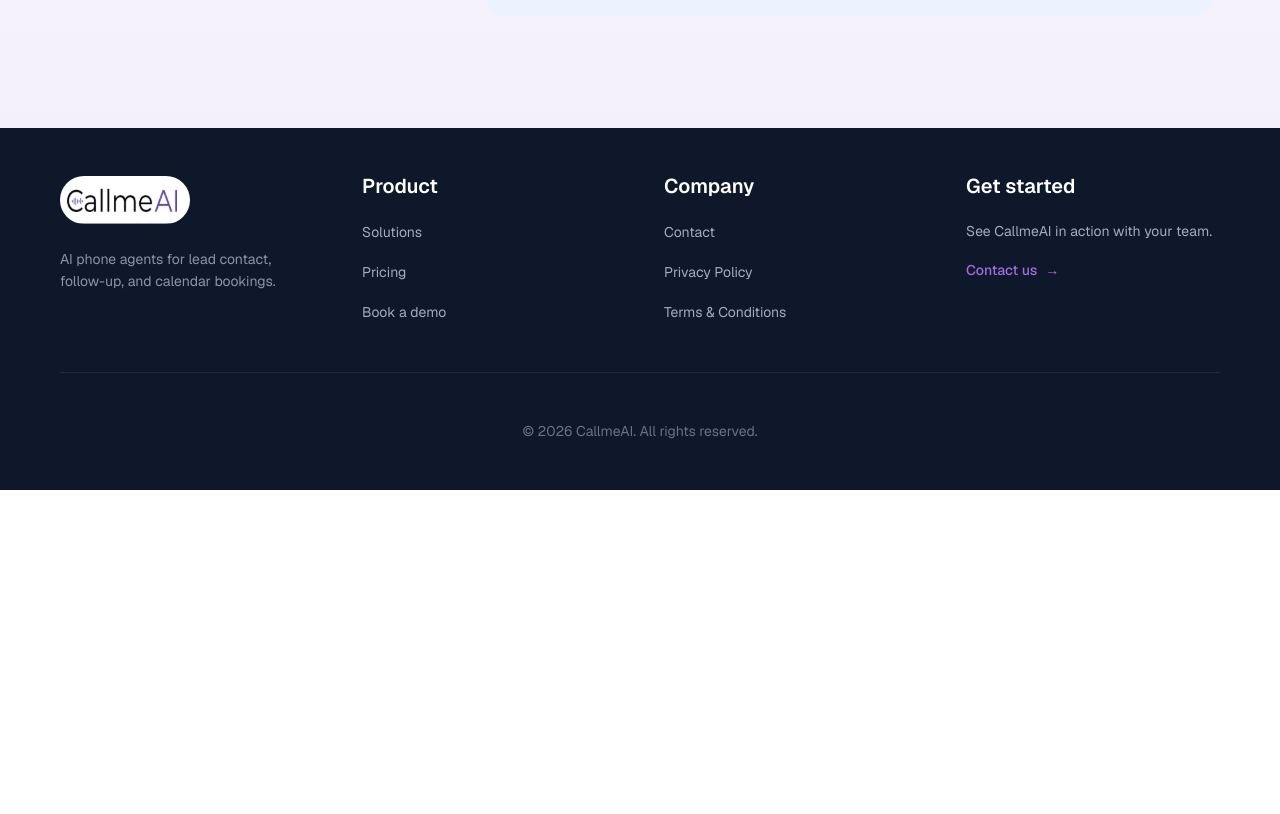
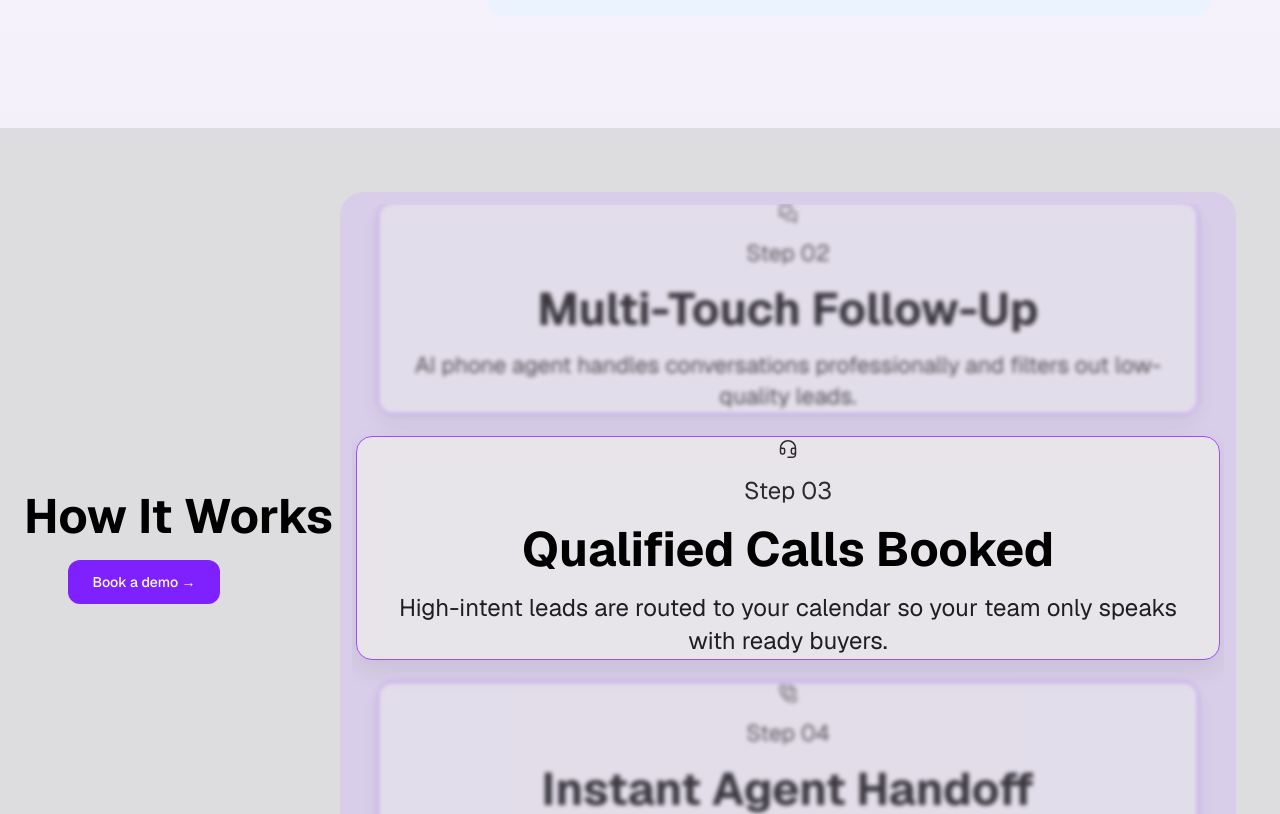
Before and after one commit to juyel66/CallmeAI, a Next.js app: page / in a window 1280 px wide. Shown: the part 1884-2698 px from the top of the page. Before the commit the page ends 2374 px from the top, so only its background shows below. Built offline with nearby package versions, Linux system fonts and the light colour scheme.

Commit message:
feat: add HowItWork, AIJustGot, and AiSolutions components to HomePage

```diff
--- a/app/(WIthCommonLayout)/page.tsx
+++ b/app/(WIthCommonLayout)/page.tsx
@@ -1,6 +1,9 @@
+import AIJustGot from "../pages/AIJustGot/AIJustGot";
+import AiSolutions from "../pages/AiSolutions/AiSolutions";
 import Connect from "../pages/HomePage/Connect";
 import HeroSection from "../pages/HomePage/HeroSection";
 import WhyEvery from "../pages/HomePage/WhyEvery";
+import HowItWork from "../pages/HowItWork/HowItWork";
 
 
 const HomePage = () => {
@@ -9,6 +12,9 @@ const HomePage = () => {
       <HeroSection />
       <WhyEvery />
       <Connect />
+      <HowItWork />
+      <AIJustGot />
+      <AiSolutions />
 
 
     </div>
```
